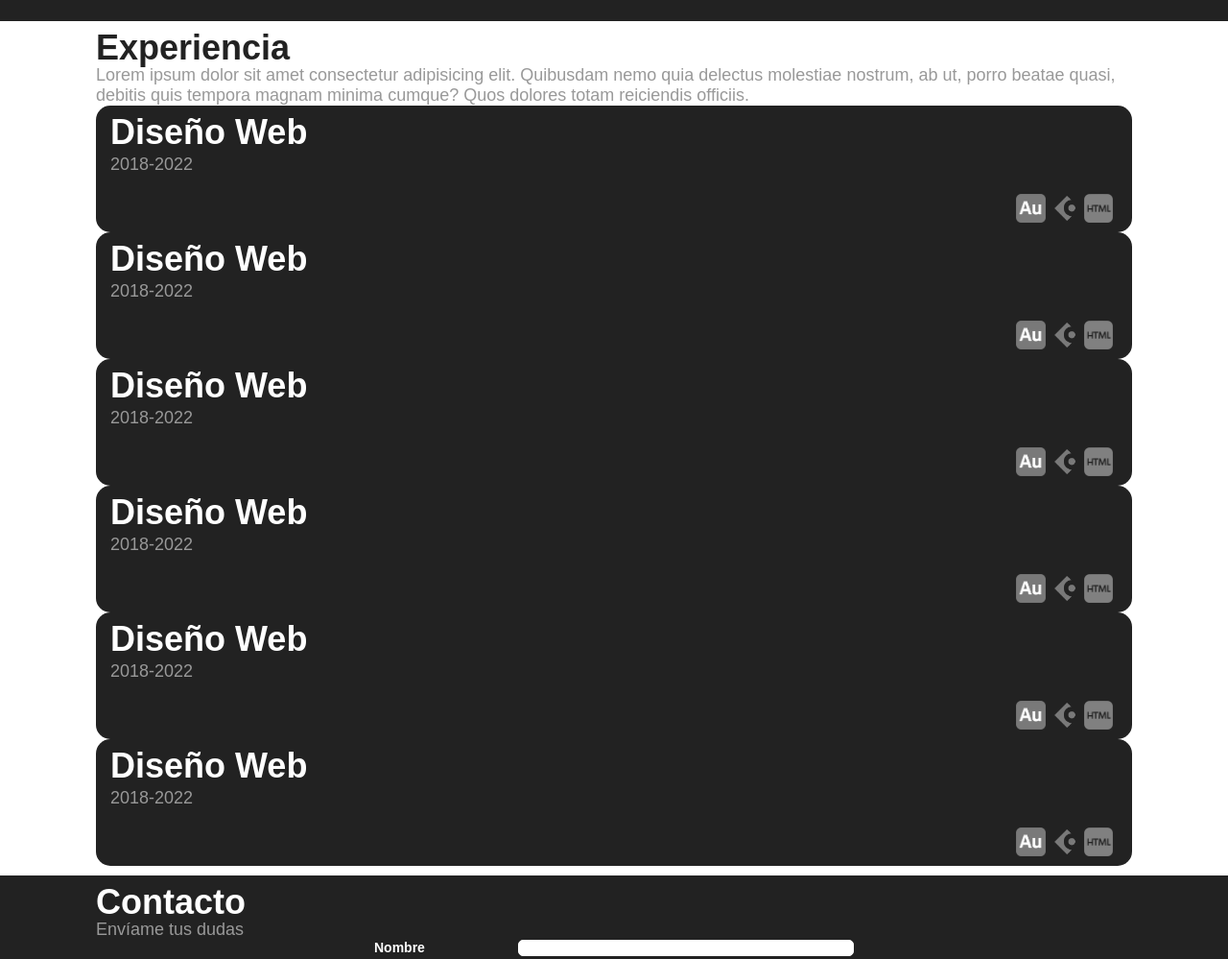
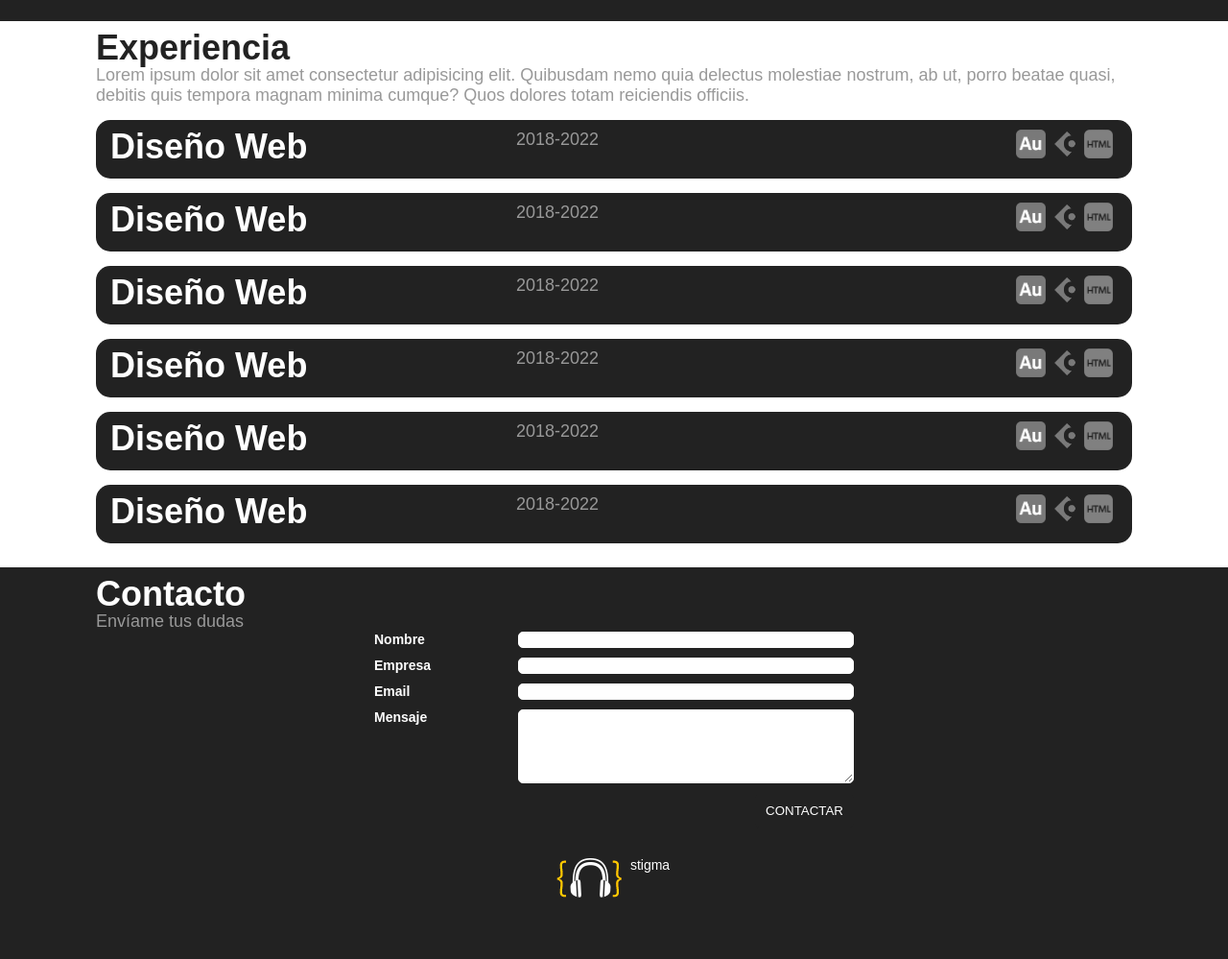
Before and after one commit to Ash0003/portafoliocamila.github.io, a plain HTML site: page index.html in a window 1280 px wide. Shown: the part 1425-2424 px from the top of the page at 96% size. After the commit the page ends 2379 px from the top, so only its background shows below. Drawn offline with Linux system fonts and the light colour scheme.

Commit message:
estilos.css

```diff
--- a/css/estilos.css
+++ b/css/estilos.css
@@ -159,6 +159,17 @@ footer ul li{
     justify-content: space-between;
     align-content: space-around;
 }
+
+.cardexp{
+    display: flex;  /*Flex Box*/
+    flex-direction: row;  /*los 4 elementos div estarán en fila*/
+    flex-wrap: wrap;  /*Si no hay espacio se pone en columna (RESPONSIVE)*/
+    justify-content: space-between; /*ESPACIOS EQUIDISTANTES*/
+    gap: 30px 30px;
+    margin-bottom: 15px;
+    margin-top: 15px;
+}
+
 .cardexp{
     background-color: #222;
     border-radius: 15px;
```
